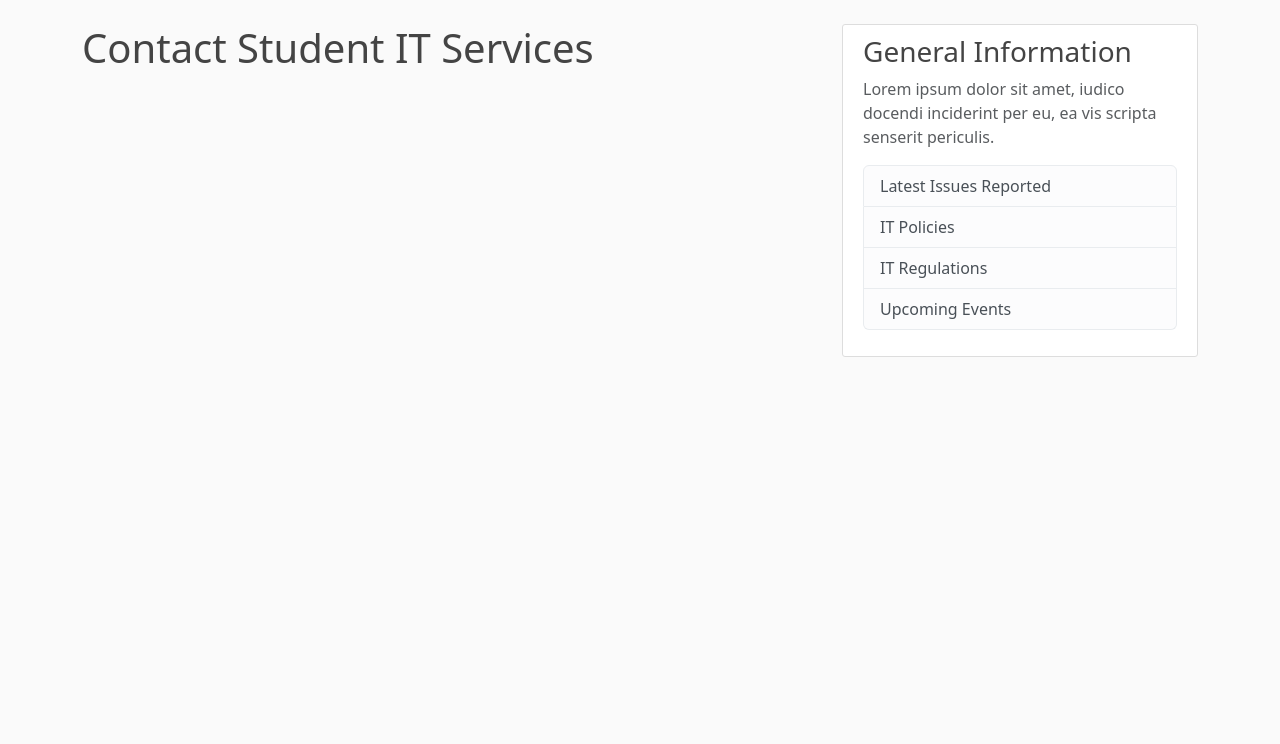
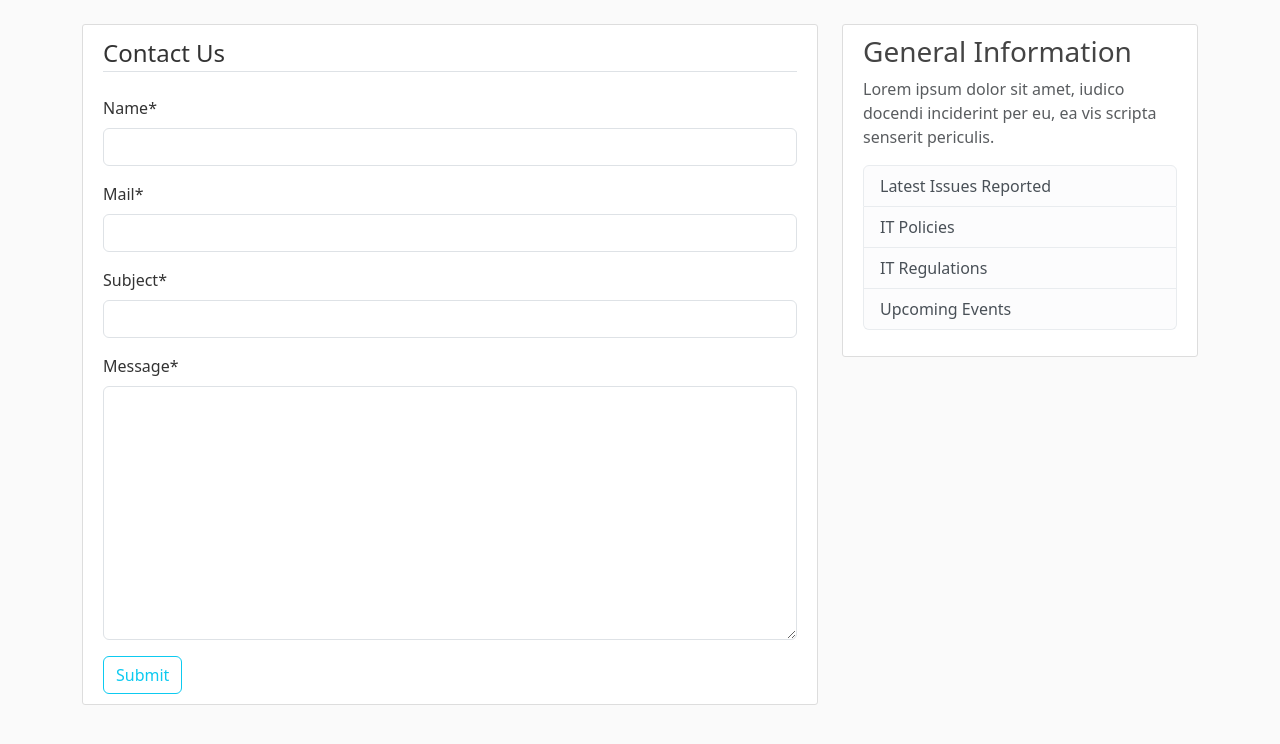
Before and after one commit to Kemon1/y3DjangoApp, a Django app: page /contact in a window 1280 px wide. Shown: the part 56-800 px from the top of the page. Run offline with Django 5.2, Linux system fonts and the light colour scheme; parts of the project's set-up code (start-up, migrations or seed data) failed here and were passed over; some libraries are stand-ins or nearby versions.

Commit message:
added contact form that stores emails locally

```diff
--- a/itapps/settings.py
+++ b/itapps/settings.py
@@ -4,6 +4,8 @@ import os
 # Build paths inside the project like this: BASE_DIR / 'subdir'.
 BASE_DIR = Path(__file__).resolve().parent.parent
 
+EMAIL_BACKEND = "django.core.mail.backends.filebased.EmailBackend"
+EMAIL_FILE_PATH = BASE_DIR / 'emails'
 
 # Quick-start development settings - unsuitable for production
 # See https://docs.djangoproject.com/en/5.1/howto/deployment/checklist/
--- /dev/null
+++ b/itreporting/forms.py
@@ -0,0 +1,12 @@
+from django import forms
+from django.core.mail import send_mail
+
+class ContactForm(forms.Form):
+    name = forms.CharField(max_length = 50)
+    mail = forms.EmailField()
+    subject = forms.CharField(max_length = 100)
+    message = forms.CharField(widget = forms.Textarea)
+
+    def send_mail(self):
+        send_mail(self.cleaned_data.get('subject') + ', sent on behalf of ' + self.cleaned_data.get('name'),
+        self.cleaned_data.get('message'), self.cleaned_data.get('email'), ['c1039045@hallam.shu.ac.uk'])
--- a/itreporting/templates/itreporting/contact.html
+++ b/itreporting/templates/itreporting/contact.html
@@ -1,4 +1,17 @@
 {% extends "itreporting/base.html" %}
+{% load crispy_forms_tags %}
 {% block content %}
-<h1>Contact Student IT Services</h1>
-{% endblock %}
+<div class="content-section">
+   <form method="POST">
+      {% csrf_token %}
+      <fieldset class="form-group">
+         <legend class="border-bottom mb-4">Contact Us</legend>
+         {{ form | crispy }}
+      </fieldset>
+      <div class="form-group">
+         <button class="btn btn-outline-info"
+            type="submit">Submit</button>
+      </div>
+   </form>
+</div>
+{% endblock content %}
--- a/itreporting/urls.py
+++ b/itreporting/urls.py
@@ -1,13 +1,13 @@
 from . import views
 from django.urls import path
-from .views import PostListView, PostDetailView, PostCreateView, PostUpdateView, PostDeleteView, UserPostListView
+from .views import PostListView, PostDetailView, PostCreateView, PostUpdateView, PostDeleteView, UserPostListView, ContactFormView
 
 app_name = 'itreporting'
 
 urlpatterns = [
     path('', views.home, name = 'home'),
     path('about', views.about, name = 'about'),
-    path('contact', views.contact, name = 'contact'),
+    path('contact', ContactFormView.as_view(), name = 'contact'),
     path('report/', PostListView.as_view(), name = 'report'),
     path('issues/<int:pk>', PostDetailView.as_view(), name = 'issue-detail'),
     path('issue/new', PostCreateView.as_view(), name = 'issue-create'),
--- a/itreporting/views.py
+++ b/itreporting/views.py
@@ -1,10 +1,12 @@
 from django.shortcuts import render, get_object_or_404
 from .models import Issue
-from django.views.generic import ListView, DetailView, CreateView, UpdateView, DeleteView
+from django.views.generic import ListView, DetailView, CreateView, UpdateView, DeleteView, FormView
 from django.urls import reverse_lazy
 from django.contrib.auth.mixins import LoginRequiredMixin, UserPassesTestMixin
 from django.contrib.auth.models import User
 import requests
+from django.contrib import messages
+from .forms import ContactForm
 
 def home(request):
     url = 'https://api.openweathermap.org/data/2.5/weather?q={},{}&units=metric&appid={}'
@@ -32,8 +34,26 @@ def home(request):
 def about(request):
     return render(request, 'itreporting/about.html', {'title':'about'})
 
-def contact(request):
-    return render(request, 'itreporting/contact.html', {'title':'conact'})
+class ContactFormView(FormView):
+    form_class = ContactForm
+    template_name = 'itreporting/contact.html'
+
+    def get_context_data(self, **kwargs):
+        context = super(ContactFormView, self).get_context_data(**kwargs)
+        context.update({'title': 'Contact Us'})
+        return context
+
+    def form_valid(self, form):
+        form.send_mail()
+        messages.success(self.request, 'Successfully sent the enquiry')
+        return super().form_valid(form)
+
+    def form_invalid(self, form):
+        messages.warning(self.request, 'Unable to send the enquiry')
+        return super().form_invalid(form)
+
+    def get_success_url(self):
+        return self.request.path
 
 def report(request):
     daily_report = {'issues': Issue.objects.all(), 'title': 'Issues Reported'}
```
Also changed, not shown: 1 other file.
